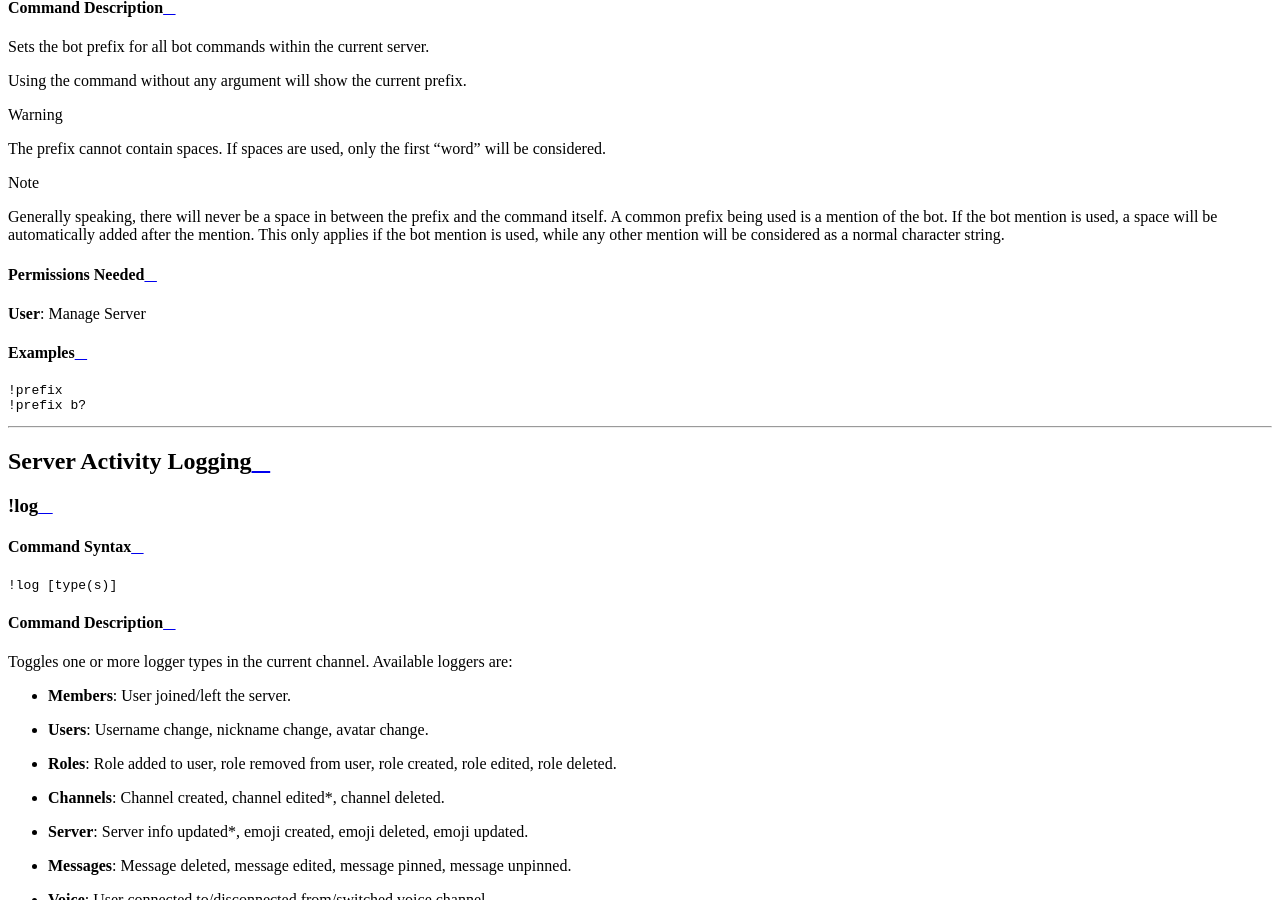
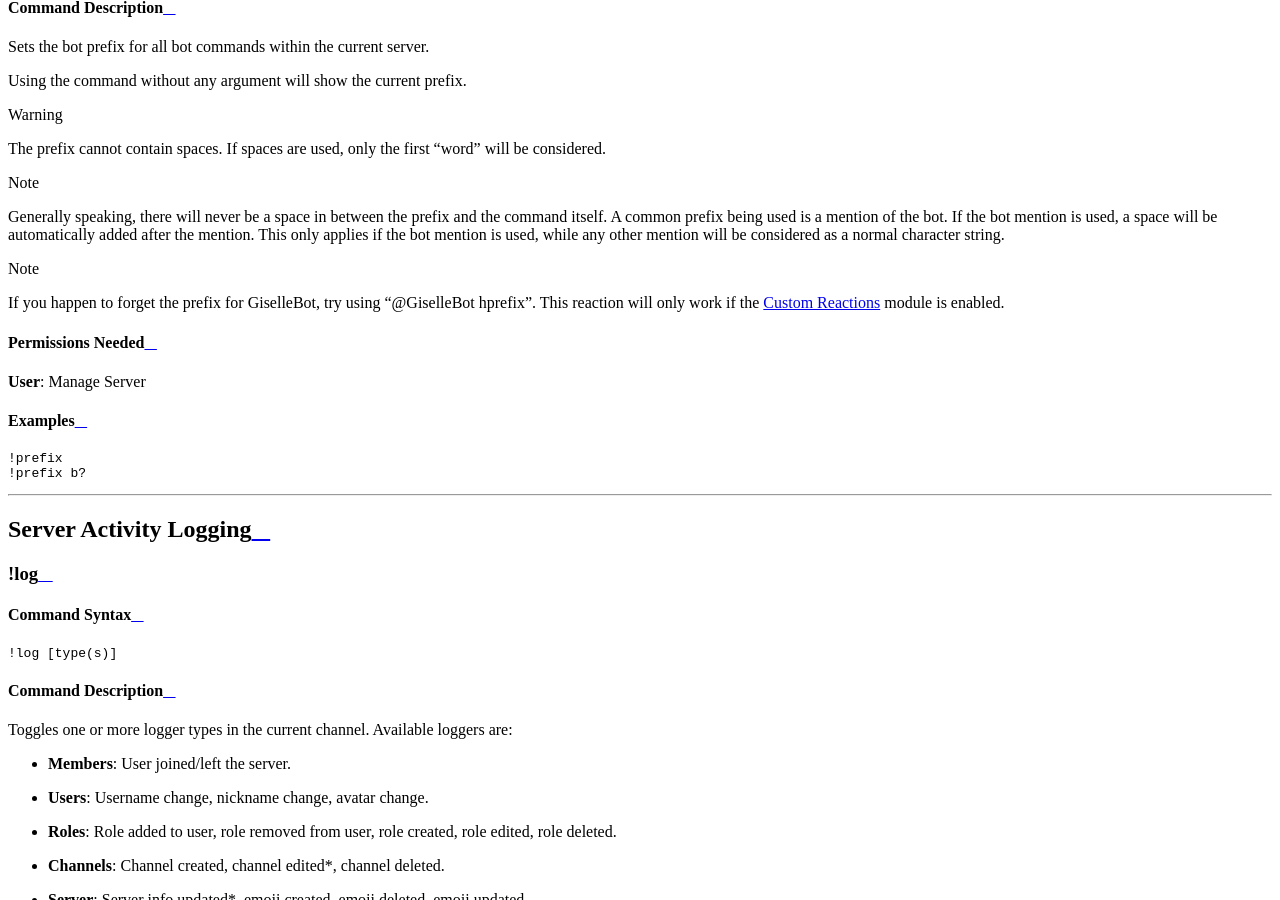
Before and after one commit to cycloptux/GiselleBot-Documentation, a Sphinx documentation site: the page built from docs/source/moderation_and_administration/administration.rst, in a window 1280 px wide and 900 px high, scrolled down 4843 px. Built offline with Sphinx 7.4.7 and the Read the Docs theme 2.0.0, drawn with Linux system fonts in a browser that asks for light colours.

Commit message:
Global custom reaction to get the current prefix.

```diff
--- a/docs/source/moderation_and_administration/administration.rst
+++ b/docs/source/moderation_and_administration/administration.rst
@@ -37,6 +37,9 @@ Using the command without any argument will show the current prefix.
 .. note::
     Generally speaking, there will never be a space in between the prefix and the command itself.
     A common prefix being used is a mention of the bot. If the bot mention is used, a space will be automatically added after the mention. This only applies if the bot mention is used, while any other mention will be considered as a normal character string.
+
+.. note::
+    If you happen to forget the prefix for |bot_name|\ , try using "@\ |bot_name| hprefix". This reaction will only work if the :ref:`custreact` module is enabled.
 
 Permissions Needed
 ^^^^^^^^^^^^^^^^^^
--- a/docs/source/utility/custreact.rst
+++ b/docs/source/utility/custreact.rst
@@ -1,3 +1,5 @@
+.. _custreact:
+
 ****************
 Custom Reactions
 ****************
```
